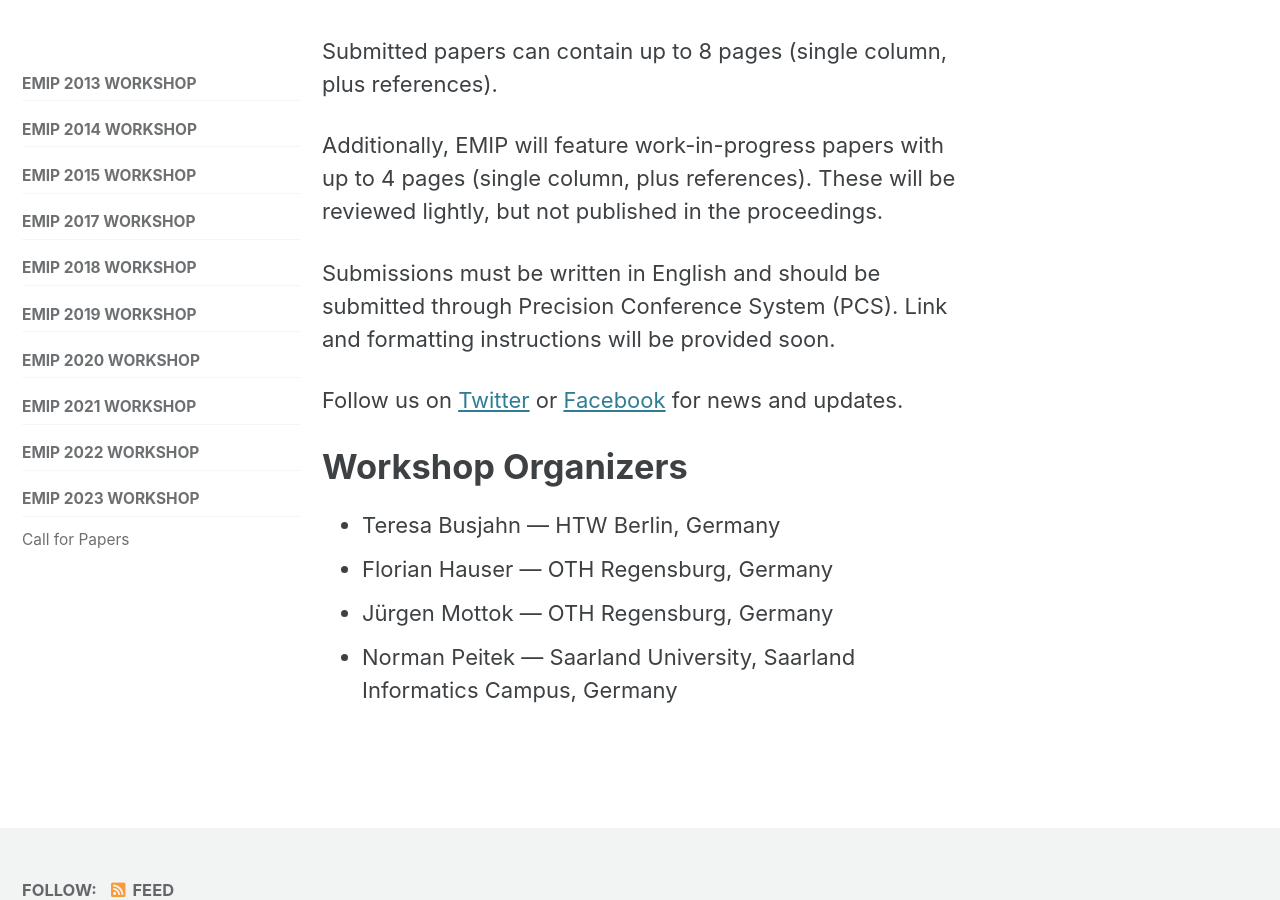
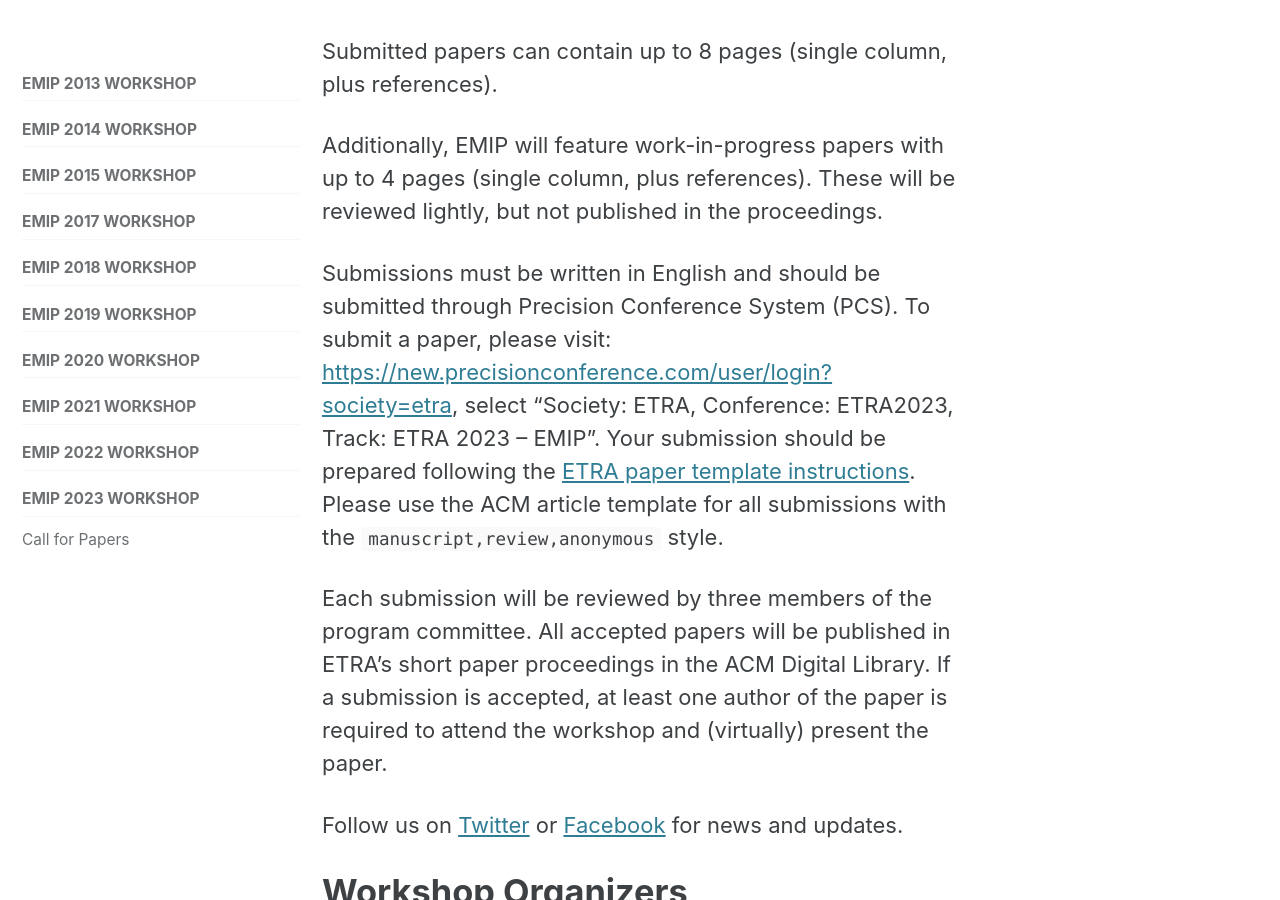
Before and after one commit to EMIPws/emipws.github.io, a Jekyll site: the page built from pages/workshop/emip-2023.md, in a window 1280 px wide and 900 px high, scrolled down 3381 px. Built offline with Jekyll 4.4.1, drawn with Linux system fonts in a browser that asks for light colours; cached includes are drawn as plain includes.

Commit message:
add submission info

```diff
--- a/pages/workshop/emip-2023.md
+++ b/pages/workshop/emip-2023.md
@@ -71,7 +71,9 @@ Submitted papers can contain up to 8 pages (single column, plus references).
 
 Additionally, EMIP will feature work-in-progress papers with up to 4 pages (single column, plus references). These will be reviewed lightly, but not published in the proceedings.
 
-Submissions must be written in English and should be submitted through Precision Conference System (PCS). Link and formatting instructions will be provided soon.
+Submissions must be written in English and should be submitted through Precision Conference System (PCS). To submit a paper, please visit: [https://new.precisionconference.com/user/login?society=etra](https://new.precisionconference.com/user/login?society=etra), select “Society: ETRA, Conference: ETRA2023, Track: ETRA 2023 – EMIP”. Your submission should be prepared following the [ETRA paper template instructions](http://etra.acm.org/2023/submissionprocess.html). Please use the ACM article template for all submissions with the `manuscript,review,anonymous` style.
+
+Each submission will be reviewed by three members of the program committee. All accepted papers will be published in ETRA’s short paper proceedings in the ACM Digital Library. If a submission is accepted, at least one author of the paper is required to attend the workshop and (virtually) present the paper.
 
 Follow us on [Twitter](https://twitter.com/emipws) or [Facebook](https://www.facebook.com/emipws/) for news and updates.
 
```
